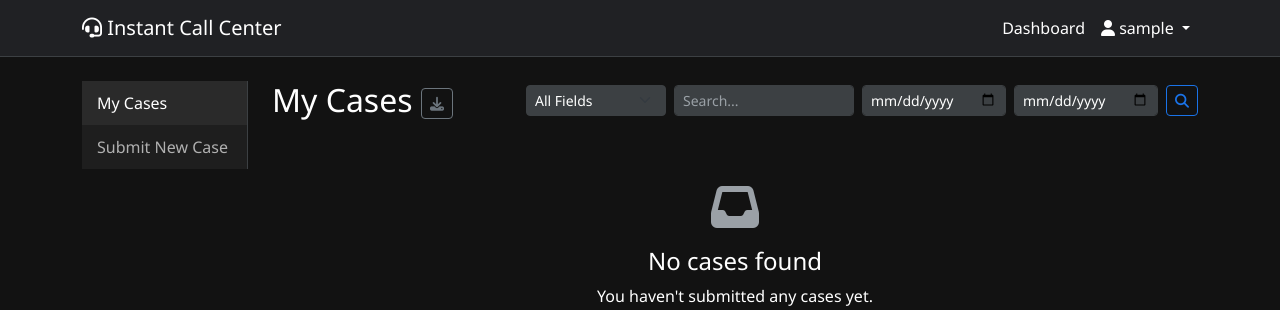
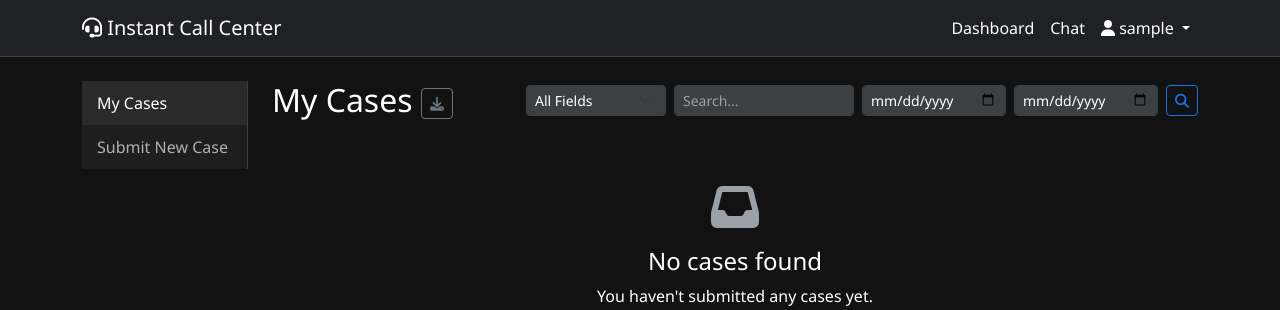
Before and after one commit to Nurb4000/InstantCaseManagement, a Flask app: page /dashboard in a window 1280 px wide. Shown: the top 310 px of the page. Run offline with Flask 3, Linux system fonts and the light colour scheme; the visitor is signed in with stand-in values (Sample User, id 1); data that the repository does not hold is empty.

Commit message:
Add Chat link to navigation for authenticated users

```diff
--- a/templates/base.html
+++ b/templates/base.html
@@ -210,6 +210,9 @@
                         <li class="nav-item">
                             <a class="nav-link" href="{{ url_for('cases.dashboard') }}">Dashboard</a>
                         </li>
+                        <li class="nav-item">
+                            <a class="nav-link" href="{{ url_for('chat.chat_page') }}">Chat</a>
+                        </li>
                         {% if current_user.is_staff %}
                             <li class="nav-item">
                                 <a class="nav-link" href="{{ url_for('cases.submit_case') }}">Submit Case</a>
```
